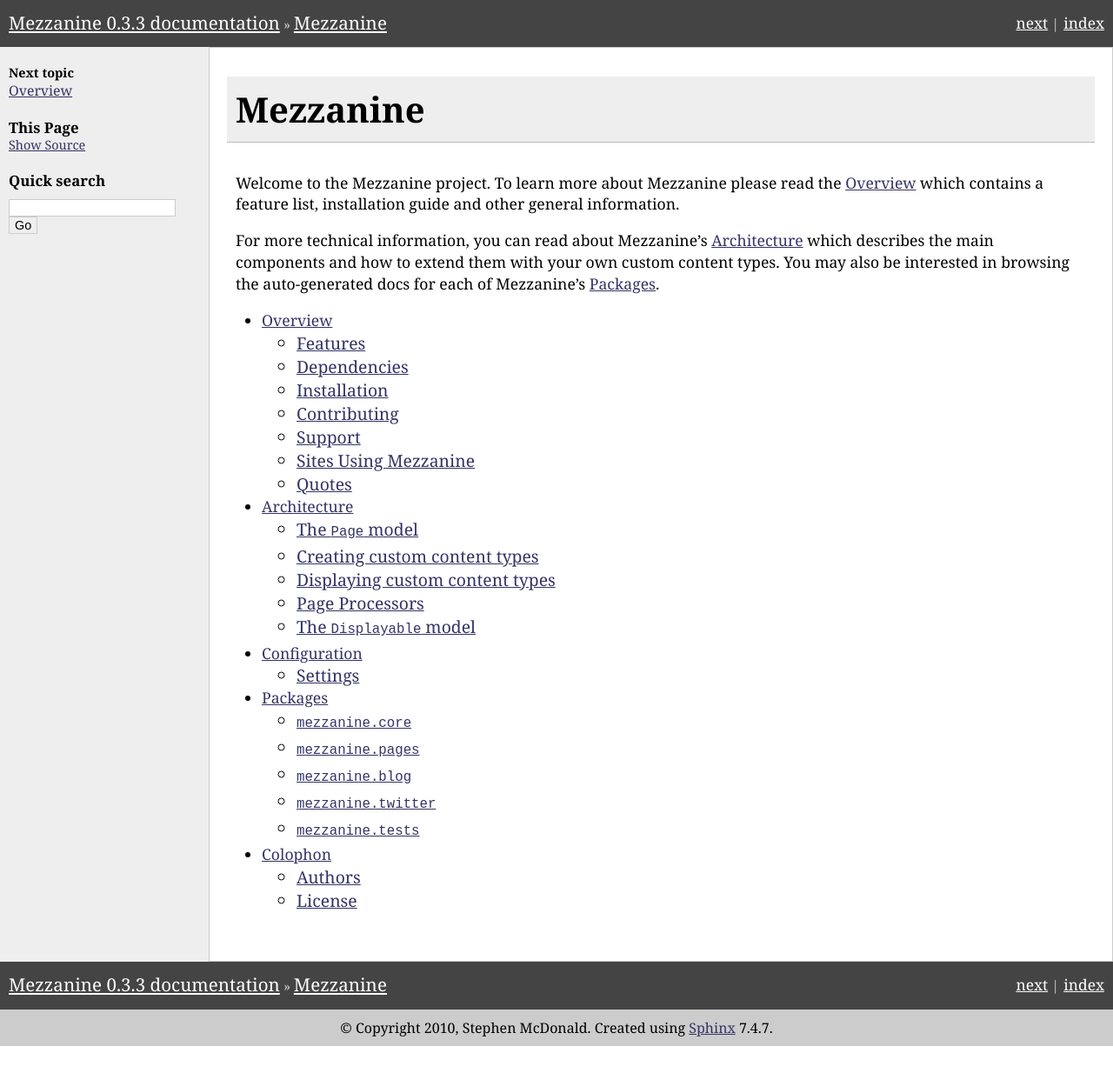
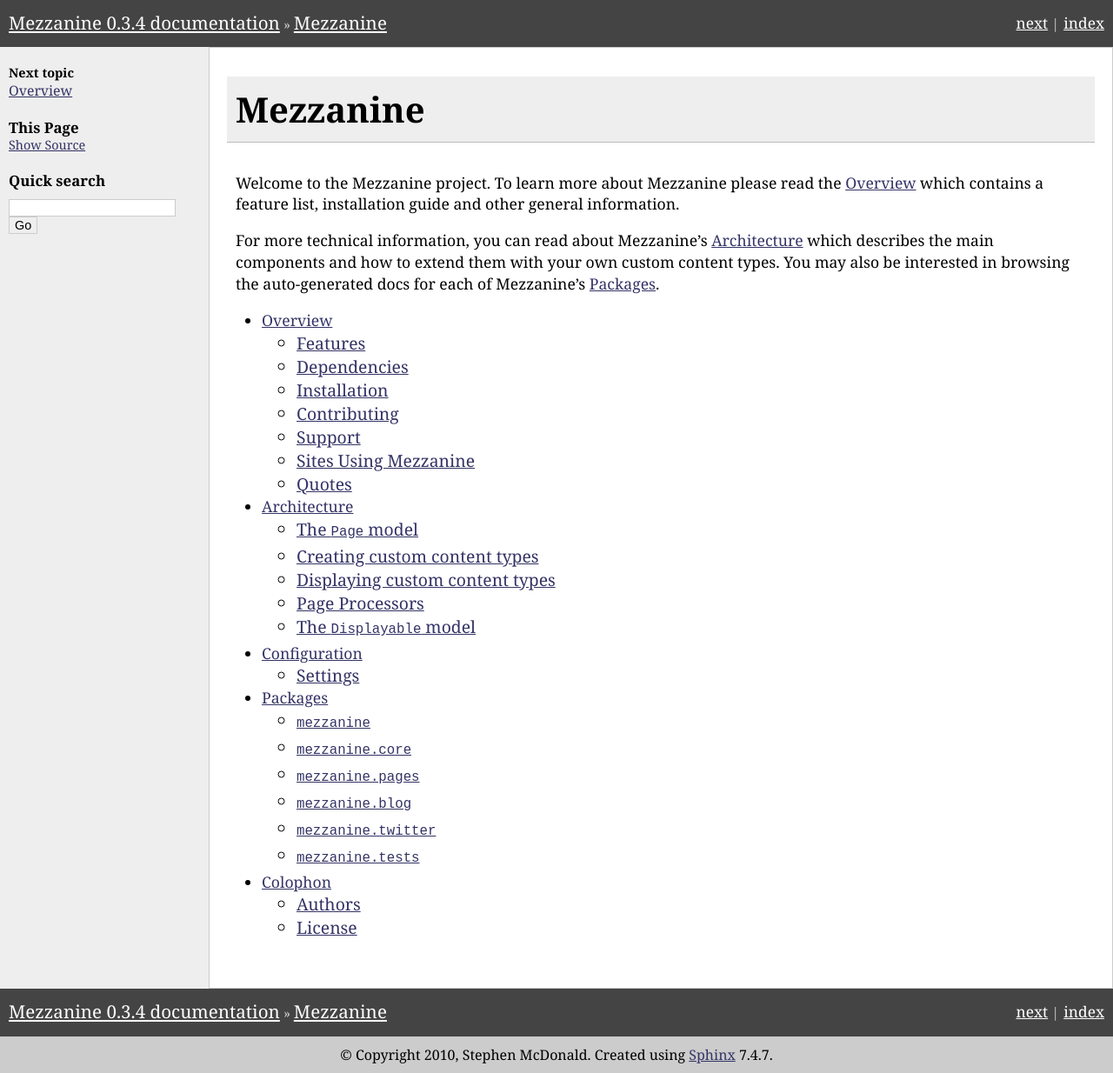
Before and after one commit to stephenmcd/mezzanine, a Sphinx documentation site: the page built from docs/index.rst, in a window 1280 px wide. Shown: the whole page at 87% size. Built offline with Sphinx 7.4.7, drawn with Linux system fonts in a browser that asks for light colours; before the commit the page ends 1203 px from its top, so only the background shows below that.

Commit message:
Update docs with references to new modules and version bump.

```diff
--- a/docs/packages.rst
+++ b/docs/packages.rst
@@ -4,6 +4,15 @@
 
 Below are auto-generated docs mostly covering each of the packages contained
 within Mezzanine that are added to ``settings.INSTALLED_APPS``.
+
+``mezzanine``
+===================
+
+.. automodule:: mezzanine.template
+   :members:
+
+.. automodule:: mezzanine.utils
+   :members:
 
 ``mezzanine.core``
 ==================
--- a/mezzanine/__init__.py
+++ b/mezzanine/__init__.py
@@ -1,2 +1,2 @@
 
-__version__ = "0.3.3"
+__version__ = "0.3.4"
```
